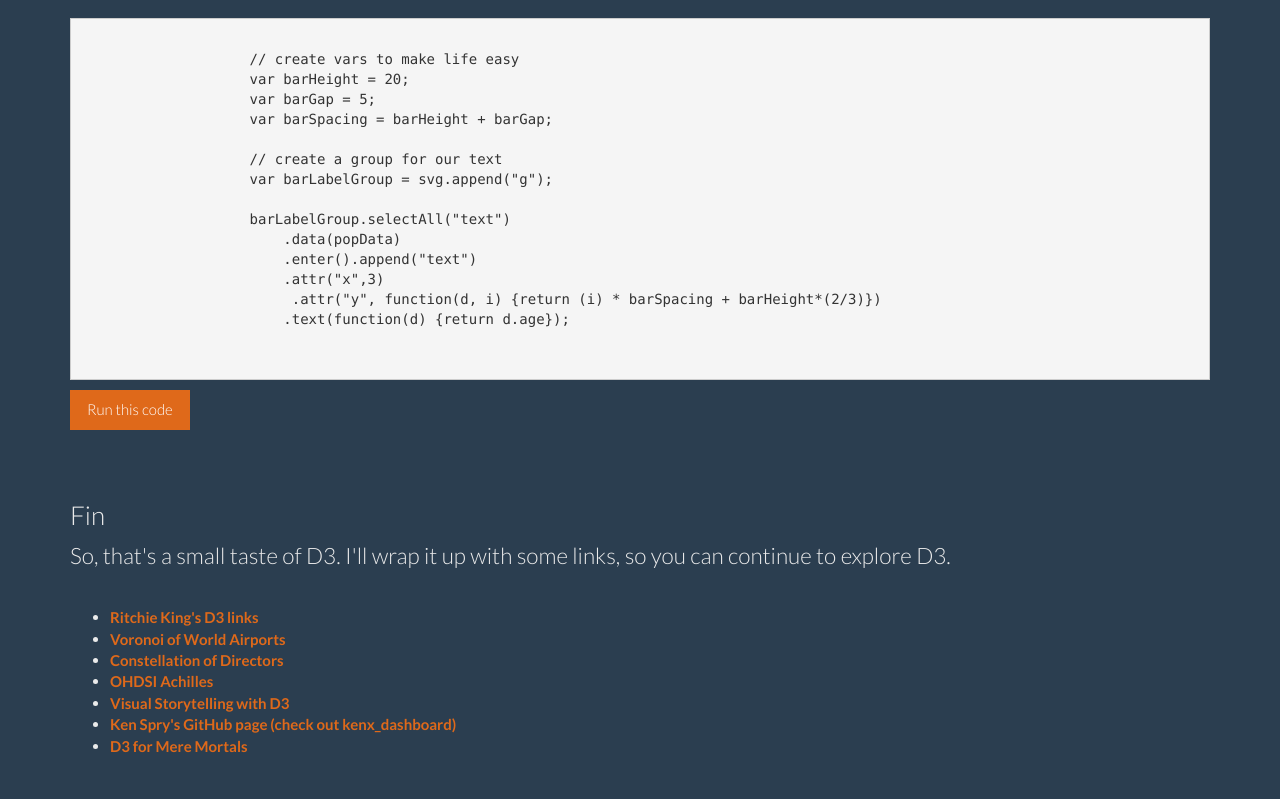
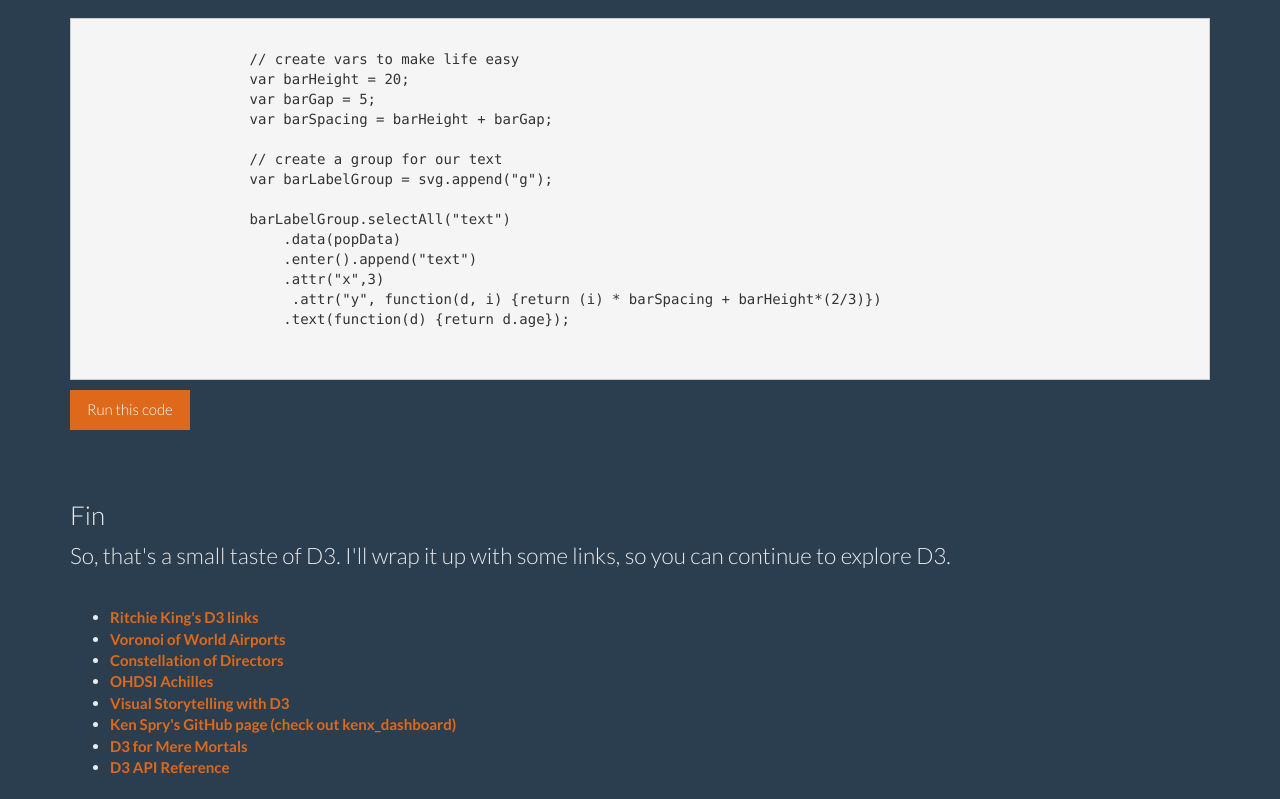
Before and after one commit to cahilton/d3-demo, a plain HTML site: page index.html in a window 1280 px wide. Shown: the part 5626-6425 px from the top of the page. Before the commit the page ends 6404 px from the top, so only its background shows below. Drawn offline with nearby package versions, Linux system fonts and the light colour scheme.

Commit message:
add more links

```diff
--- a/index.html
+++ b/index.html
@@ -312,6 +312,7 @@
                 <li><a href="https://github.com/ritchieking/d3-book">Visual Storytelling with D3</a></li>
                 <li><a href="https://github.com/okspry">Ken Spry's GitHub page (check out kenx_dashboard)</a></li>
                 <li><a href="http://www.recursion.org/d3-for-mere-mortals/">D3 for Mere Mortals</a></li>
+                <li><a href="https://github.com/mbostock/d3/wiki/API-Reference">D3 API Reference</a></li>
             </ul>
         </p>
     </div>
```
